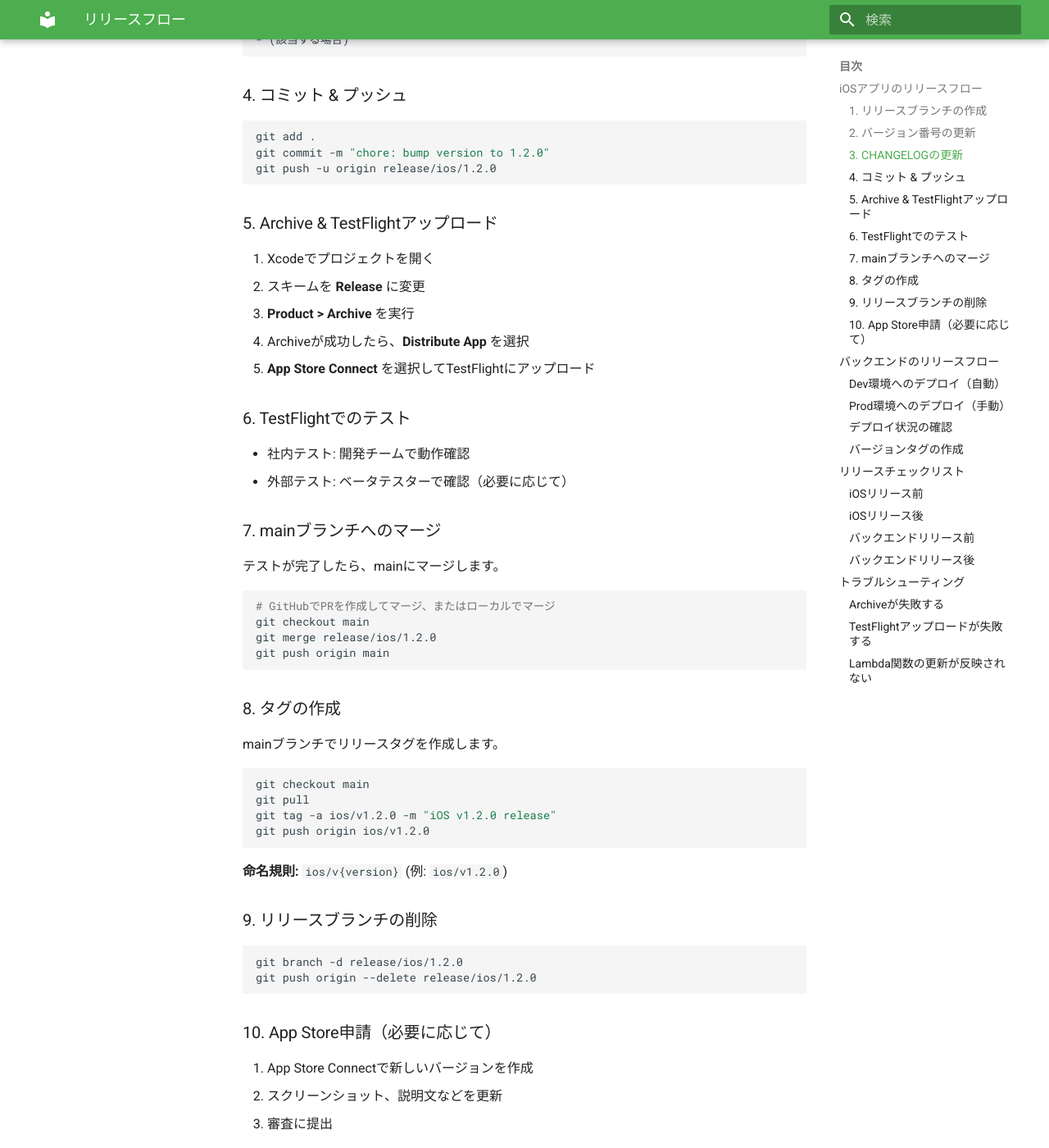
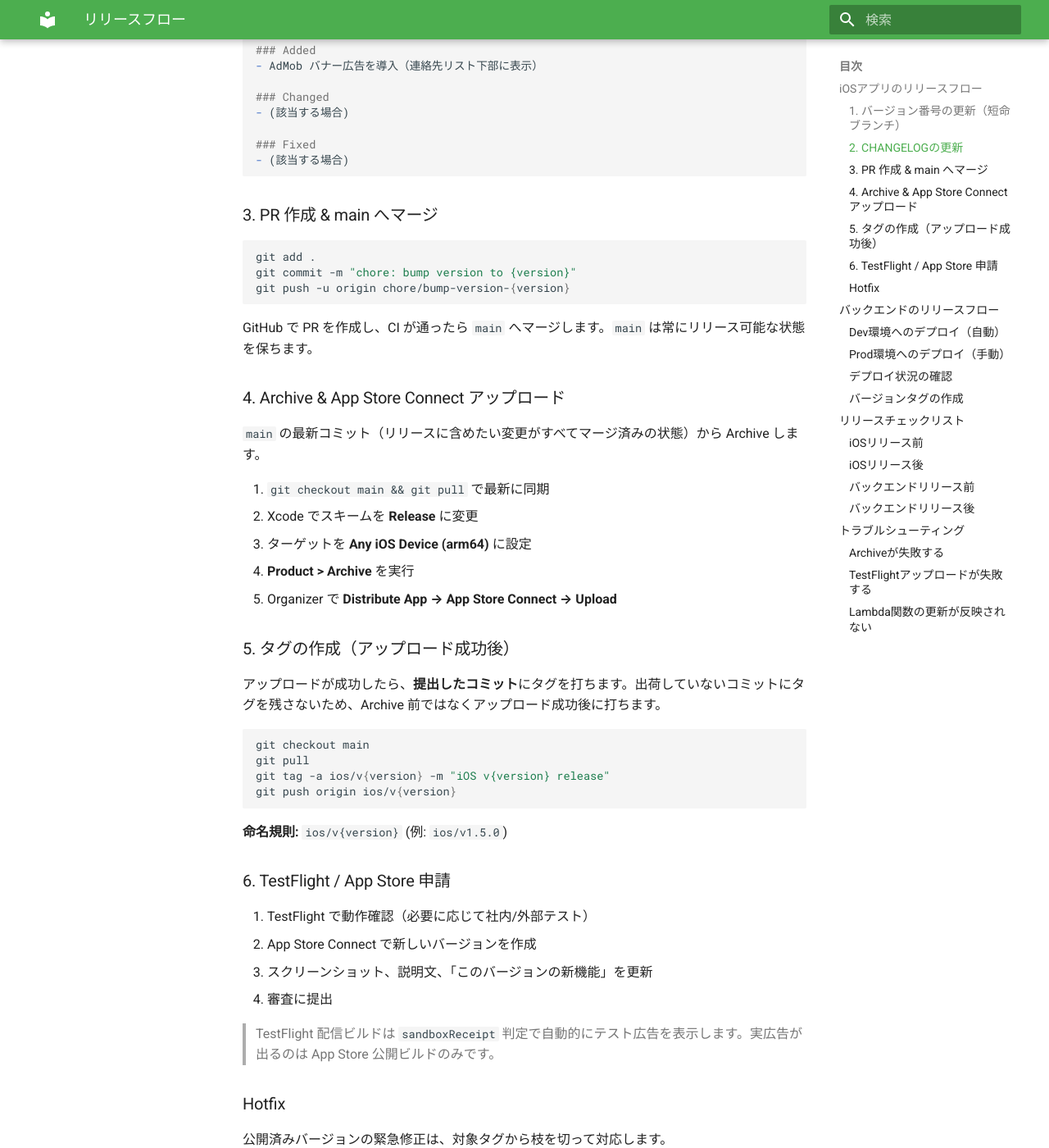
Before and after one commit to takoikatakotako/ZunTalk, an MkDocs documentation site: the page built from docs/development/release.md, in a window 1280 px wide and 1400 px high, scrolled down 1112 px. Shown: the whole window at 82% size. Built offline with MkDocs 1.6.1 and Material for MkDocs 9.7.7, drawn with Linux system fonts in a browser that asks for light colours; some of the changed text lies outside the part shown.

Commit message:
docs: switch iOS release flow to trunk-based + tags
長命なリリースブランチを廃止し、main を常時リリース可能に保つトランクベース運用へ変更。
リリースは main 上のコミットに打つ ios/v{version} タグで確定する。

- リリースブランチ作成/マージ/削除の手順を削除
- バージョン更新を短命の chore ブランチ + PR に変更
- バージョンの真実を Info.plist → project.pbxproj の MARKETING_VERSION に修正
- タグはアップロード成功後に打つ旨を明記
- Hotfix はタグから枝を切る手順を追加
- チェックリストを新フローに合わせて更新

Co-Authored-By: Claude Opus 4.8 <noreply@anthropic.com>

````diff
--- a/docs/development/release.md
+++ b/docs/development/release.md
@@ -4,25 +4,27 @@ ZunTalkのリリース手順を説明します。
 
 ## iOSアプリのリリースフロー
 
-### 1. リリースブランチの作成
+**トランクベース + タグ**で運用します。`main` を常にリリース可能な状態に保ち、長命なリリースブランチは作りません。各リリースは `main` 上のコミットに打つタグ `ios/v{version}` で確定します。
 
-mainブランチから新しいリリースブランチを作成します。
+### 1. バージョン番号の更新（短命ブランチ）
+
+`main` から短命の作業ブランチを作成します（リリースブランチは作りません）。
 
 ```bash
 git checkout main
 git pull
-git checkout -b release/ios/{version}
+git checkout -b chore/bump-version-{version}
 ```
 
-**命名規則:** `release/ios/{version}` (例: `release/ios/1.2.0`)
+**命名規則の例:** `chore/bump-version-1.5.0`
 
-### 2. バージョン番号の更新
+以下でバージョン番号を更新します：
 
-以下のファイルでバージョン番号を更新します：
+- `ios/ZunTalk.xcodeproj/project.pbxproj`
+  - `MARKETING_VERSION`: マーケティングバージョン（アプリ本体ターゲットの Debug / Release の2箇所、例: `1.5.0`）
+  - `CURRENT_PROJECT_VERSION`: ビルド番号（同一マーケティングバージョンで再アップロードする場合のみ増やす）
 
-- `ios/ZunTalk/Info.plist`
-  - `CFBundleShortVersionString`: マーケティングバージョン (例: 1.2.0)
-  - `CFBundleVersion`: ビルド番号 (例: 1)
+> バージョンは `Info.plist` ではなくビルド設定（`MARKETING_VERSION`）が真実。`Info.plist` は値を持ちません。
 
 バージョニング規則：
 - セマンティックバージョニング: `MAJOR.MINOR.PATCH`
@@ -30,81 +32,73 @@ git checkout -b release/ios/{version}
   - **MINOR**: 後方互換性のある機能追加
   - **PATCH**: バグフィックス
 
-### 3. CHANGELOGの更新
+### 2. CHANGELOGの更新
 
-`CHANGELOG.md` を更新します（作成されていない場合は作成）。
+`CHANGELOG.md` の先頭に新しいバージョンのエントリを追加します。
 
 ```markdown
-## [1.2.0] - 2026-02-17
+## [1.5.0] - 2026-06-06
 
 ### Added
-- 完全オフライン対応（機内モードでも起動可能）
-- 古いVOICEVOXリソースを自動削除するマイグレーション処理
+- AdMob バナー広告を導入（連絡先リスト下部に表示）
 
 ### Changed
-- ネットワーク状態を監視するNetworkRepositoryを追加
+- (該当する場合)
 
 ### Fixed
 - (該当する場合)
 ```
 
-### 4. コミット & プッシュ
+### 3. PR 作成 & main へマージ
 
 ```bash
 git add .
-git commit -m "chore: bump version to 1.2.0"
-git push -u origin release/ios/1.2.0
+git commit -m "chore: bump version to {version}"
+git push -u origin chore/bump-version-{version}
 ```
 
-### 5. Archive & TestFlightアップロード
+GitHub で PR を作成し、CI が通ったら `main` へマージします。`main` は常にリリース可能な状態を保ちます。
 
-1. Xcodeでプロジェクトを開く
-2. スキームを **Release** に変更
-3. **Product > Archive** を実行
-4. Archiveが成功したら、**Distribute App** を選択
-5. **App Store Connect** を選択してTestFlightにアップロード
+### 4. Archive & App Store Connect アップロード
 
-### 6. TestFlightでのテスト
+`main` の最新コミット（リリースに含めたい変更がすべてマージ済みの状態）から Archive します。
 
-- 社内テスト: 開発チームで動作確認
-- 外部テスト: ベータテスターで確認（必要に応じて）
+1. `git checkout main && git pull` で最新に同期
+2. Xcode でスキームを **Release** に変更
+3. ターゲットを **Any iOS Device (arm64)** に設定
+4. **Product > Archive** を実行
+5. Organizer で **Distribute App → App Store Connect → Upload**
 
-### 7. mainブランチへのマージ
+### 5. タグの作成（アップロード成功後）
 
-テストが完了したら、mainにマージします。
-
-```bash
-# GitHubでPRを作成してマージ、またはローカルでマージ
-git checkout main
-git merge release/ios/1.2.0
-git push origin main
-```
-
-### 8. タグの作成
-
-mainブランチでリリースタグを作成します。
+アップロードが成功したら、**提出したコミット**にタグを打ちます。出荷していないコミットにタグを残さないため、Archive 前ではなくアップロード成功後に打ちます。
 
 ```bash
 git checkout main
 git pull
-git tag -a ios/v1.2.0 -m "iOS v1.2.0 release"
-git push origin ios/v1.2.0
+git tag -a ios/v{version} -m "iOS v{version} release"
+git push origin ios/v{version}
 ```
 
-**命名規則:** `ios/v{version}` (例: `ios/v1.2.0`)
+**命名規則:** `ios/v{version}` (例: `ios/v1.5.0`)
 
-### 9. リリースブランチの削除
+### 6. TestFlight / App Store 申請
+
+1. TestFlight で動作確認（必要に応じて社内/外部テスト）
+2. App Store Connect で新しいバージョンを作成
+3. スクリーンショット、説明文、「このバージョンの新機能」を更新
+4. 審査に提出
+
+> TestFlight 配信ビルドは `sandboxReceipt` 判定で自動的にテスト広告を表示します。実広告が出るのは App Store 公開ビルドのみです。
+
+### Hotfix
+
+公開済みバージョンの緊急修正は、対象タグから枝を切って対応します。
 
 ```bash
-git branch -d release/ios/1.2.0
-git push origin --delete release/ios/1.2.0
+git checkout -b hotfix/ios-{patch-version} ios/v{released-version}
+# 修正をコミット → PR で main へマージ → 上記 1〜5 の手順で {patch-version} をリリース
 ```
-
-### 10. App Store申請（必要に応じて）
-
-1. App Store Connectで新しいバージョンを作成
-2. スクリーンショット、説明文などを更新
-3. 審査に提出
 
 ---
 
@@ -158,18 +152,16 @@ git push origin backend/v1.0.1
 
 ### iOSリリース前
 
-- [ ] リリースブランチ作成 (`release/ios/{version}`)
-- [ ] バージョン番号更新（Info.plist）
+- [ ] バージョン番号更新（`project.pbxproj` の `MARKETING_VERSION`）
 - [ ] CHANGELOG更新
-- [ ] Archive成功
-- [ ] TestFlightアップロード成功
-- [ ] 社内テスト完了
+- [ ] PR を作成し CI 通過後に main へマージ
+- [ ] main を最新に同期して Archive 成功
+- [ ] App Store Connect アップロード成功
 
 ### iOSリリース後
 
-- [ ] mainにマージ
-- [ ] タグ作成 (`ios/v{version}`)
-- [ ] リリースブランチ削除
+- [ ] タグ作成 (`ios/v{version}`、アップロード成功後に main へ)
+- [ ] TestFlight で動作確認
 - [ ] App Store申請（必要に応じて）
 
 ### バックエンドリリース前
````
